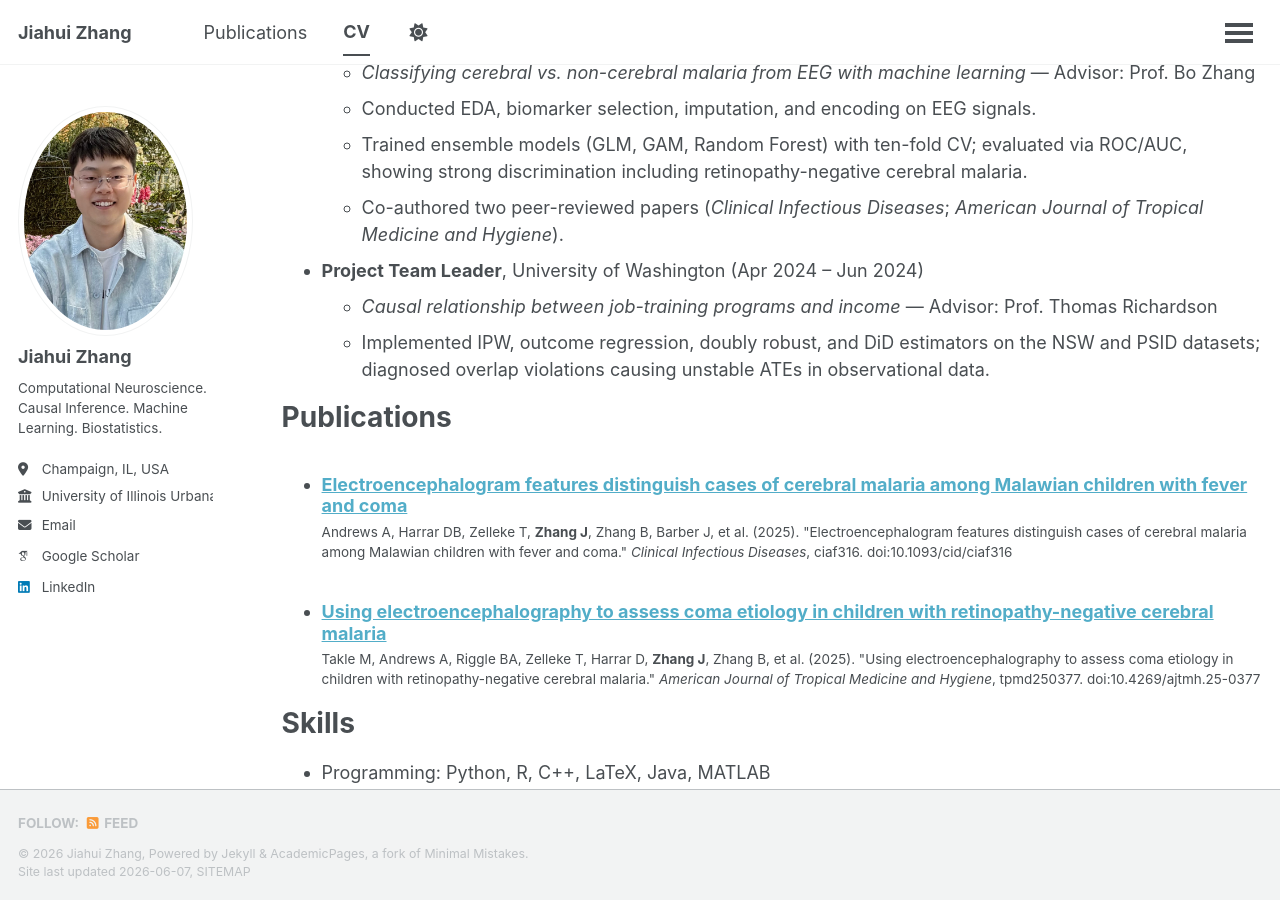
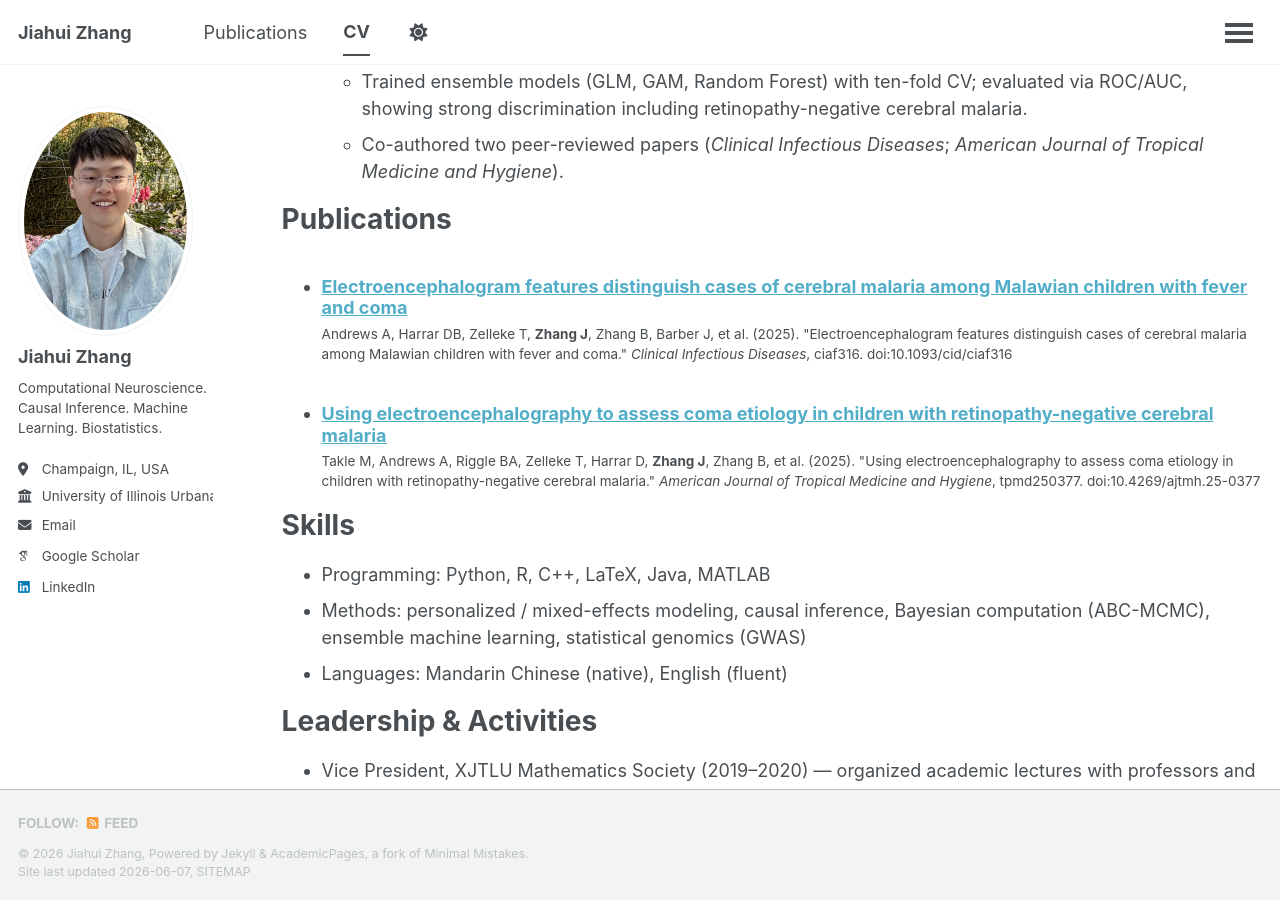
Before and after one commit to zjh688/zjh68688.github.io, a Jekyll site: the page built from _pages/cv.md, in a window 1280 px wide and 900 px high, scrolled down 1210 px. Built offline with Jekyll 4.4.1, drawn with Linux system fonts in a browser that asks for light colours; some web fonts are replaced; a script that is not in the unit is left out; some of the changed text lies outside the part shown.

Commit message:
Update cv.md

```diff
--- a/_pages/cv.md
+++ b/_pages/cv.md
@@ -14,8 +14,7 @@ You can download a PDF copy of my CV [here]({{ base_path }}/files/CV_Jiahui_Zhan
 Education
 ======
 * M.S. in Statistics, University of Washington, Seattle, 2025 (GPA: 3.86/4.0)
-* B.S. with Honours in Mathematics (Class I), University of Liverpool, 2023 (Top 5%; WES-evaluated GPA 3.94/4.0)
-* B.S. with Honours in Applied Mathematics (Class I), Xi'an Jiaotong-Liverpool University, 2021 (Top 8%)
+* B.S. with Honours in Mathematics (Class I), University of Liverpool, 2023 (GPA 3.94/4.0)
 
 Research Experience
 ======
@@ -43,9 +42,6 @@ Research Experience
   * Trained ensemble models (GLM, GAM, Random Forest) with ten-fold CV; evaluated via ROC/AUC, showing strong discrimination including retinopathy-negative cerebral malaria.
   * Co-authored two peer-reviewed papers (*Clinical Infectious Diseases*; *American Journal of Tropical Medicine and Hygiene*).
 
-* **Project Team Leader**, University of Washington (Apr 2024 – Jun 2024)
-  * *Causal relationship between job-training programs and income* — Advisor: Prof. Thomas Richardson
-  * Implemented IPW, outcome regression, doubly robust, and DiD estimators on the NSW and PSID datasets; diagnosed overlap violations causing unstable ATEs in observational data.
 
 Publications
 ======
```
